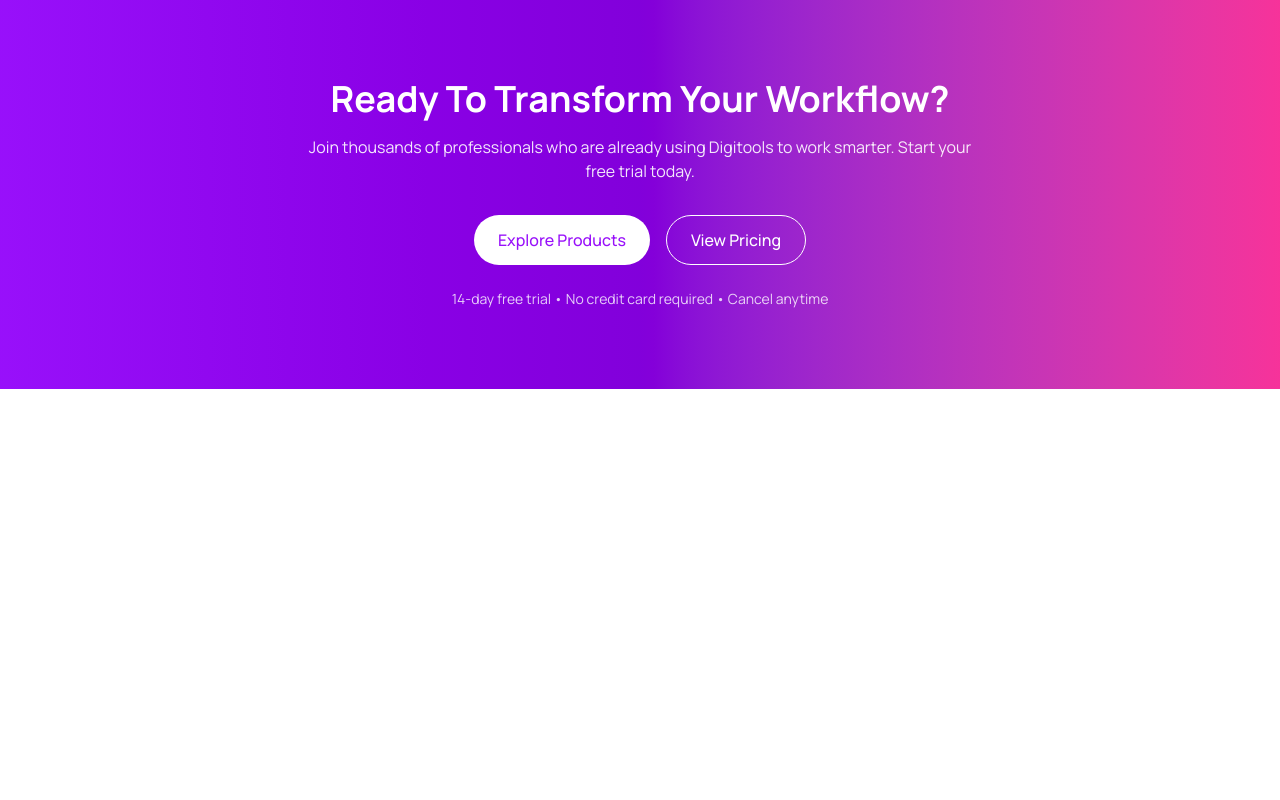
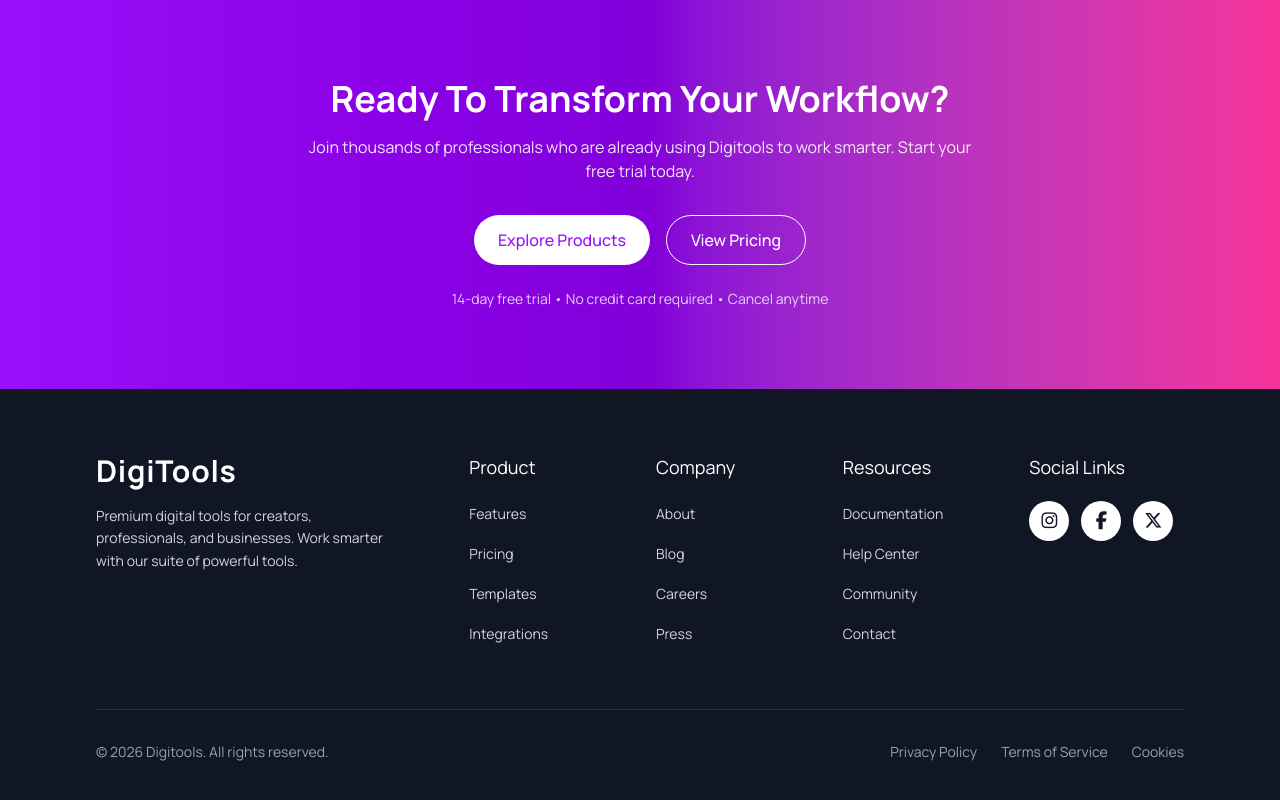
Before and after one commit to arafathelal/ToolHaven, a React (Vite) app: page / in a window 1280 px wide. Shown: the part 4498-5298 px from the top of the page. Before the commit the page ends 4887 px from the top, so only its background shows below. Built offline with nearby package versions, Linux system fonts and the light colour scheme.

Commit message:
Footer added

```diff
--- a/index.html
+++ b/index.html
@@ -1,13 +1,17 @@
 <!doctype html>
 <html lang="en" data-theme="light">
+
 <head>
   <meta charset="UTF-8" />
   <link rel="icon" type="image/svg+xml" href="/favicon.svg" />
   <meta name="viewport" content="width=device-width, initial-scale=1.0" />
+  <link rel="stylesheet" href="https://cdnjs.cloudflare.com/ajax/libs/font-awesome/6.5.0/css/all.min.css" />
   <title>toolhaven</title>
 </head>
+
 <body>
   <div id="root"></div>
   <script type="module" src="/src/main.jsx"></script>
 </body>
+
 </html>
--- a/src/App.jsx
+++ b/src/App.jsx
@@ -8,6 +8,7 @@
 import Steps from "./component/Steps";
 import Pricing from "./component/Pricing";
 import CTA from "./component/CTA";
+import Footer from "./component/Footer";
 
 const getProducts = async () => {
   const res = await fetch("/products.json")
@@ -73,6 +74,7 @@
       <Steps />
       <Pricing />
       <CTA></CTA>
+      <Footer />
     </>
   )
 }
--- /dev/null
+++ b/src/component/Footer.jsx
@@ -0,0 +1,89 @@
+import React from 'react';
+
+const Footer = () => {
+    return (
+        <footer className="bg-[#111625] text-white py-16 px-6 md:px-12 lg:px-24 font-sans">
+            <div className="max-w-7xl mx-auto">
+                {/* Top Section */}
+                <div className="grid grid-cols-1 md:grid-cols-2 lg:grid-cols-6 gap-8 mb-16">
+
+                    {/* Brand Info */}
+                    <div className="lg:col-span-2">
+                        <h2 className="text-3xl font-bold mb-4 tracking-wide text-white">
+                            DigiTools
+                        </h2>
+                        <p className="text-gray-300 text-sm leading-relaxed max-w-xs pr-4">
+                            Premium digital tools for creators, professionals, and businesses. Work smarter with our suite of powerful tools.
+                        </p>
+                    </div>
+
+                    {/* Product Links */}
+                    <div className="lg:col-span-1">
+                        <h3 className="text-lg font-normal mb-5 text-white">Product</h3>
+                        <ul className="space-y-4">
+                            <li><a href="#" className="text-gray-300 hover:text-white transition-colors text-sm">Features</a></li>
+                            <li><a href="#" className="text-gray-300 hover:text-white transition-colors text-sm">Pricing</a></li>
+                            <li><a href="#" className="text-gray-300 hover:text-white transition-colors text-sm">Templates</a></li>
+                            <li><a href="#" className="text-gray-300 hover:text-white transition-colors text-sm">Integrations</a></li>
+                        </ul>
+                    </div>
+
+                    {/* Company Links */}
+                    <div className="lg:col-span-1">
+                        <h3 className="text-lg font-normal mb-5 text-white">Company</h3>
+                        <ul className="space-y-4">
+                            <li><a href="#" className="text-gray-300 hover:text-white transition-colors text-sm">About</a></li>
+                            <li><a href="#" className="text-gray-300 hover:text-white transition-colors text-sm">Blog</a></li>
+                            <li><a href="#" className="text-gray-300 hover:text-white transition-colors text-sm">Careers</a></li>
+                            <li><a href="#" className="text-gray-300 hover:text-white transition-colors text-sm">Press</a></li>
+                        </ul>
+                    </div>
+
+                    {/* Resources Links */}
+                    <div className="lg:col-span-1">
+                        <h3 className="text-lg font-normal mb-5 text-white">Resources</h3>
+                        <ul className="space-y-4">
+                            <li><a href="#" className="text-gray-300 hover:text-white transition-colors text-sm">Documentation</a></li>
+                            <li><a href="#" className="text-gray-300 hover:text-white transition-colors text-sm">Help Center</a></li>
+                            <li><a href="#" className="text-gray-300 hover:text-white transition-colors text-sm">Community</a></li>
+                            <li><a href="#" className="text-gray-300 hover:text-white transition-colors text-sm">Contact</a></li>
+                        </ul>
+                    </div>
+
+                    {/* Social Links */}
+                    <div className="lg:col-span-1">
+                        <h3 className="text-lg font-normal mb-5 text-white">Social Links</h3>
+                        <div className="flex space-x-3">
+                            {/* Insta */}
+                            <a href="#" className="w-10 h-10 rounded-full bg-white flex items-center justify-center text-[#111625] hover:bg-gray-200 transition-colors" aria-label="Instagram">
+                                <i className="fa-brands fa-instagram text-lg"></i>
+                            </a>
+                            {/* Fb */}
+                            <a href="#" className="w-10 h-10 rounded-full bg-white flex items-center justify-center text-[#111625] hover:bg-gray-200 transition-colors" aria-label="Facebook">
+                                <i className="fa-brands fa-facebook-f text-lg"></i>
+                            </a>
+                            {/* X */}
+                            <a href="#" className="w-10 h-10 rounded-full bg-white flex items-center justify-center text-[#111625] hover:bg-gray-200 transition-colors" aria-label="X">
+                                <i className="fa-brands fa-x-twitter text-lg"></i>
+                            </a>
+                        </div>
+                    </div>
+                </div>
+
+                <hr className="border-[#2a3041] mb-8" />
+
+                {/* Bottom Section */}
+                <div className="flex flex-col md:flex-row justify-between items-center text-sm text-gray-400">
+                    <p>© 2026 Digitools. All rights reserved.</p>
+                    <div className="flex space-x-6 mt-4 md:mt-0">
+                        <a href="#" className="hover:text-white transition-colors">Privacy Policy</a>
+                        <a href="#" className="hover:text-white transition-colors">Terms of Service</a>
+                        <a href="#" className="hover:text-white transition-colors">Cookies</a>
+                    </div>
+                </div>
+            </div>
+        </footer>
+    );
+};
+
+export default Footer;
```
Lines whose indentation alone changed are shown as unchanged.
